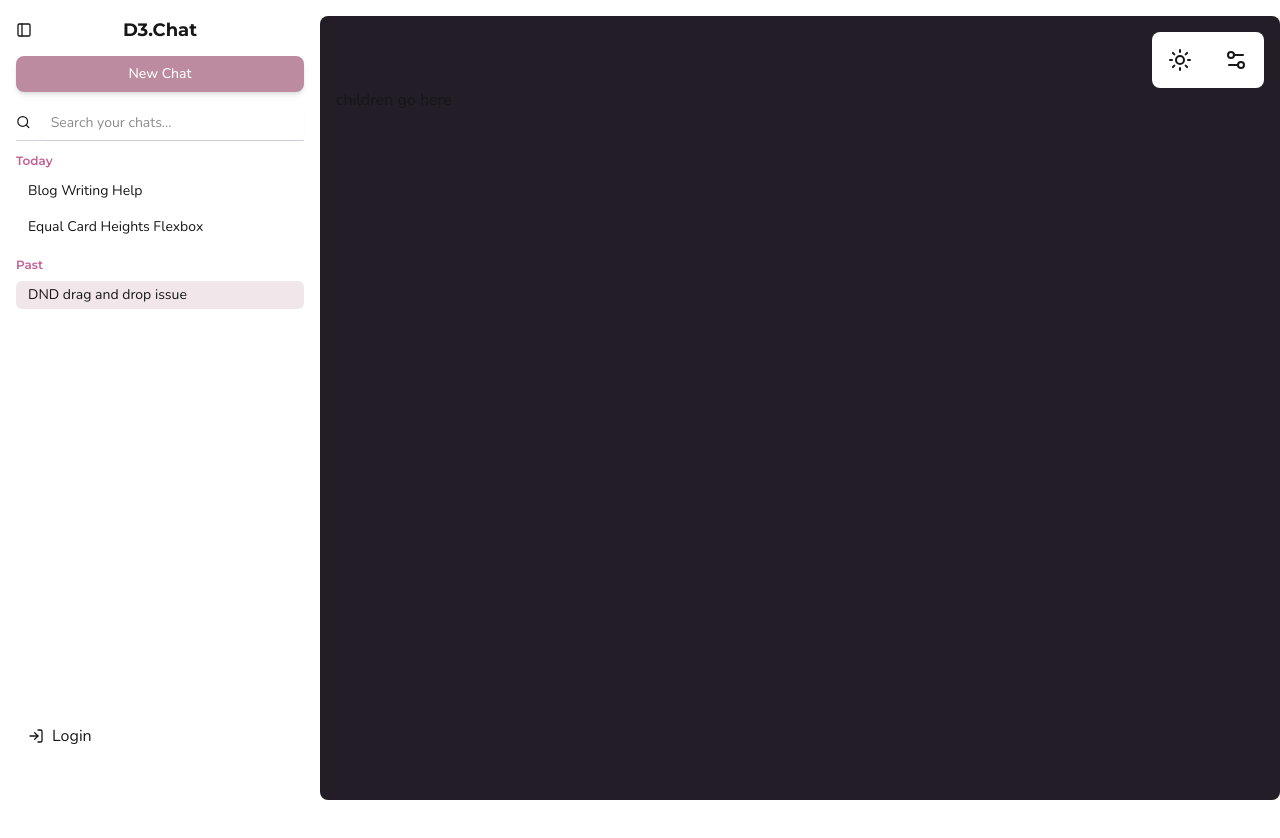
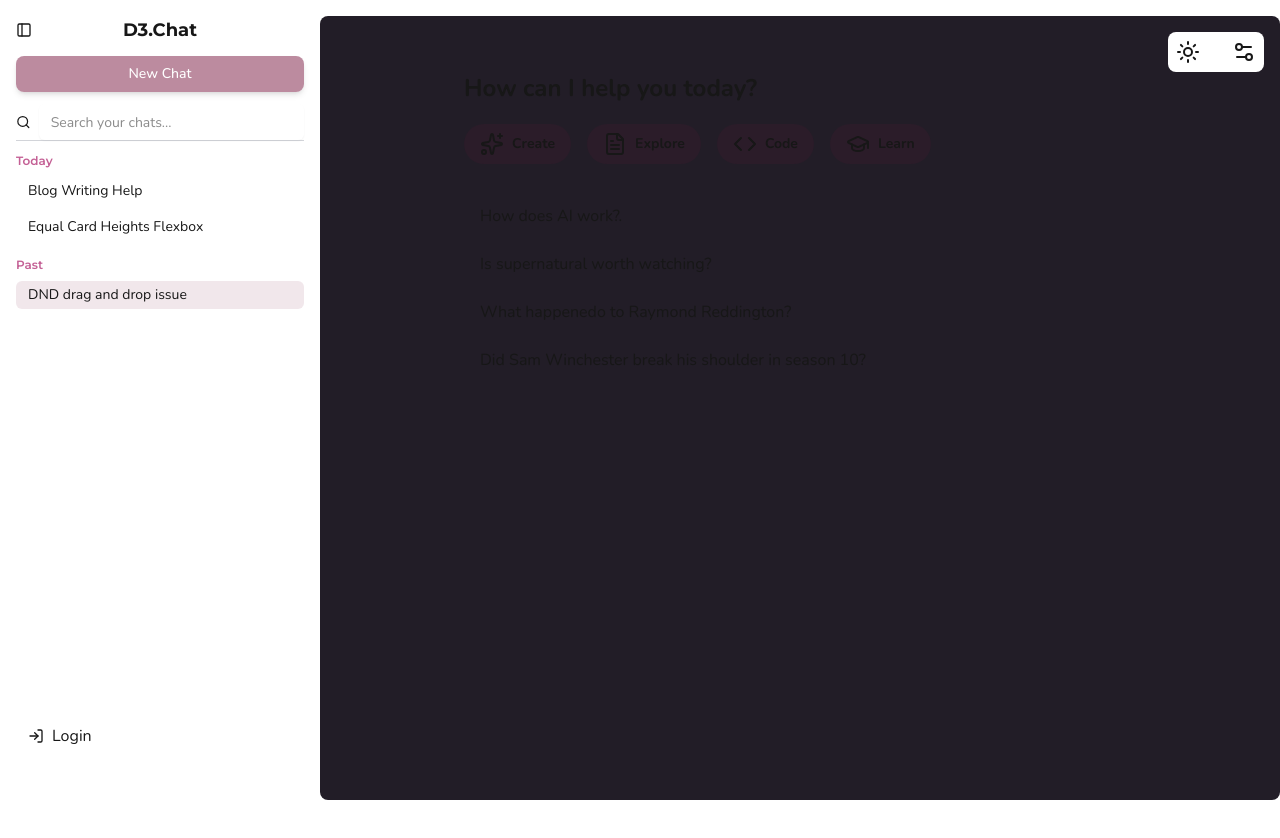
Before and after one commit to nkemjikaobi/d3-chat, a Next.js app: page / in a window 1280 px wide. Shown: the top 838 px of the page. Before the commit the page ends 800 px from the top, so only its background shows below. Built offline with nearby package versions, Linux system fonts and the light colour scheme.

Commit message:
Add WelcomePage and options components; integrate SuggestedPrompts for user interaction and update Home component to display WelcomePage.

```diff
--- a/src/app/layout.tsx
+++ b/src/app/layout.tsx
@@ -55,7 +55,7 @@ export default function RootLayout({
 					</aside>
 					<main className='flex-1 p-4 !bg-dark mt-4 rounded-lg'>
 						<div className='flex flex-col h-full'>
-							<div className='flex items-center space-x-4 self-end bg-background rounded-lg p-2'>
+							<div className='flex items-center space-x-4 self-end bg-background rounded-lg'>
 								<CustomToolTip
 									trigger={<Sun />}
 									content='Toggle theme'
--- a/src/app/page.tsx
+++ b/src/app/page.tsx
@@ -1,7 +1,9 @@
+import WelcomePage from '@/pages/WelcomePage';
+
 export default function Home() {
 	return (
 		<div className=''>
-			<h1>children go here</h1>
+			<WelcomePage />
 		</div>
 	);
 }
--- /dev/null
+++ b/src/components/welcome/suggested-prompts.tsx
@@ -0,0 +1,25 @@
+import React from 'react';
+
+interface SuggestedPromptsProps {
+	prompts: Array<{
+		id: number;
+		prompt: string;
+	}>;
+}
+
+const SuggestedPrompts: React.FC<SuggestedPromptsProps> = ({ prompts }) => {
+	return (
+		<div className='flex flex-col gap-2 pt-4 '>
+			{prompts.map(prompt => (
+				<div
+					className='hover:bg-brand-opacity-10 cursor-pointer rounded-lg py-2 px-4'
+					key={prompt.id}
+				>
+					{prompt.prompt}
+				</div>
+			))}
+		</div>
+	);
+};
+
+export default SuggestedPrompts;
--- /dev/null
+++ b/src/components/welcome/welcome-options.tsx
@@ -0,0 +1,153 @@
+'use client';
+import { Sparkles, FileText, Code, GraduationCap } from 'lucide-react';
+import React, { useState } from 'react';
+import SuggestedPrompts from './suggested-prompts';
+
+const options = [
+	{
+		id: 1,
+		title: 'Create',
+		icon: <Sparkles />,
+		suggested_prompts: [
+			{
+				id: 1,
+				prompt: 'Write a short story about how to make a sandwich.',
+			},
+			{
+				id: 2,
+				prompt: 'How can I make my website more accessible?',
+			},
+			{
+				id: 3,
+				prompt: 'What are the best practices for SEO?',
+			},
+			{
+				id: 4,
+				prompt: 'What is the capital of Spain?',
+			},
+		],
+	},
+	{
+		id: 2,
+		title: 'Explore',
+		icon: <FileText />,
+		suggested_prompts: [
+			{
+				id: 1,
+				prompt:
+					'Tell me about the hidden gems of Tokyo that tourists often miss.',
+			},
+			{
+				id: 2,
+				prompt:
+					'What are the most fascinating deep sea creatures we know about?',
+			},
+			{
+				id: 3,
+				prompt:
+					'How do ancient civilizations like the Mayans predict solar eclipses?',
+			},
+			{
+				id: 4,
+				prompt: 'What makes the Northern Lights appear in different colors?',
+			},
+		],
+	},
+	{
+		id: 3,
+		title: 'Code',
+		icon: <Code />,
+		suggested_prompts: [
+			{
+				id: 1,
+				prompt:
+					'Help me debug this React component that keeps re-rendering infinitely.',
+			},
+			{
+				id: 2,
+				prompt:
+					'Write a Python script to automatically organize my downloads folder.',
+			},
+			{
+				id: 3,
+				prompt:
+					"What's the difference between useState and useReducer in React?",
+			},
+			{
+				id: 4,
+				prompt:
+					'How do I implement a custom hook for API calls with loading states?',
+			},
+		],
+	},
+	{
+		id: 4,
+		title: 'Learn',
+		icon: <GraduationCap />,
+		suggested_prompts: [
+			{
+				id: 1,
+				prompt: "Explain quantum computing like I'm a high school student.",
+			},
+			{
+				id: 2,
+				prompt: 'Teach me the basics of machine learning in 5 minutes.',
+			},
+			{
+				id: 3,
+				prompt: 'What are the fundamental principles of design thinking?',
+			},
+			{
+				id: 4,
+				prompt: 'How do neural networks actually learn and improve over time?',
+			},
+		],
+	},
+];
+
+const defaultPrompts = [
+	{
+		id: 1,
+		prompt: 'How does AI work?.',
+	},
+	{
+		id: 2,
+		prompt: 'Is supernatural worth watching?',
+	},
+	{
+		id: 3,
+		prompt: 'What happenedo to Raymond Reddington?',
+	},
+	{
+		id: 4,
+		prompt: 'Did Sam Winchester break his shoulder in season 10?',
+	},
+];
+
+const WelcomeOptions = () => {
+	const [selectedOptionId, setSelectedOptionId] = useState<number | null>(null);
+
+	const suggested_prompts = options.find(
+		option => option.id === selectedOptionId
+	)?.suggested_prompts;
+
+	return (
+		<div className='flex flex-wrap gap-4'>
+			{options.map(option => (
+				<div
+					key={option.title}
+					className={`flex items-center space-x-2 bg-brand-opacity-10 hover:bg-brand-opacity-90 cursor-pointer rounded-3xl py-2 px-4 ${
+						selectedOptionId === option.id ? 'bg-brand-opacity-50' : ''
+					}`}
+					onClick={() => setSelectedOptionId(option.id)}
+				>
+					{option.icon}
+					<h2 className='text-sm font-bold'>{option.title}</h2>
+				</div>
+			))}
+			{<SuggestedPrompts prompts={suggested_prompts ?? defaultPrompts} />}
+		</div>
+	);
+};
+
+export default WelcomeOptions;
--- /dev/null
+++ b/src/pages/WelcomePage.tsx
@@ -0,0 +1,15 @@
+import WelcomeOptions from '@/components/welcome/welcome-options'
+import React from 'react'
+
+const WelcomePage = () => {
+  return (
+    <div className="container mx-auto">
+        <div className="flex flex-col h-screen max-w-2xl mx-auto space-y-5">
+            <h1 className="text-2xl font-bold">How can I help you today?</h1>
+            <WelcomeOptions />
+        </div>
+    </div>
+  )
+}
+
+export default WelcomePage
```
